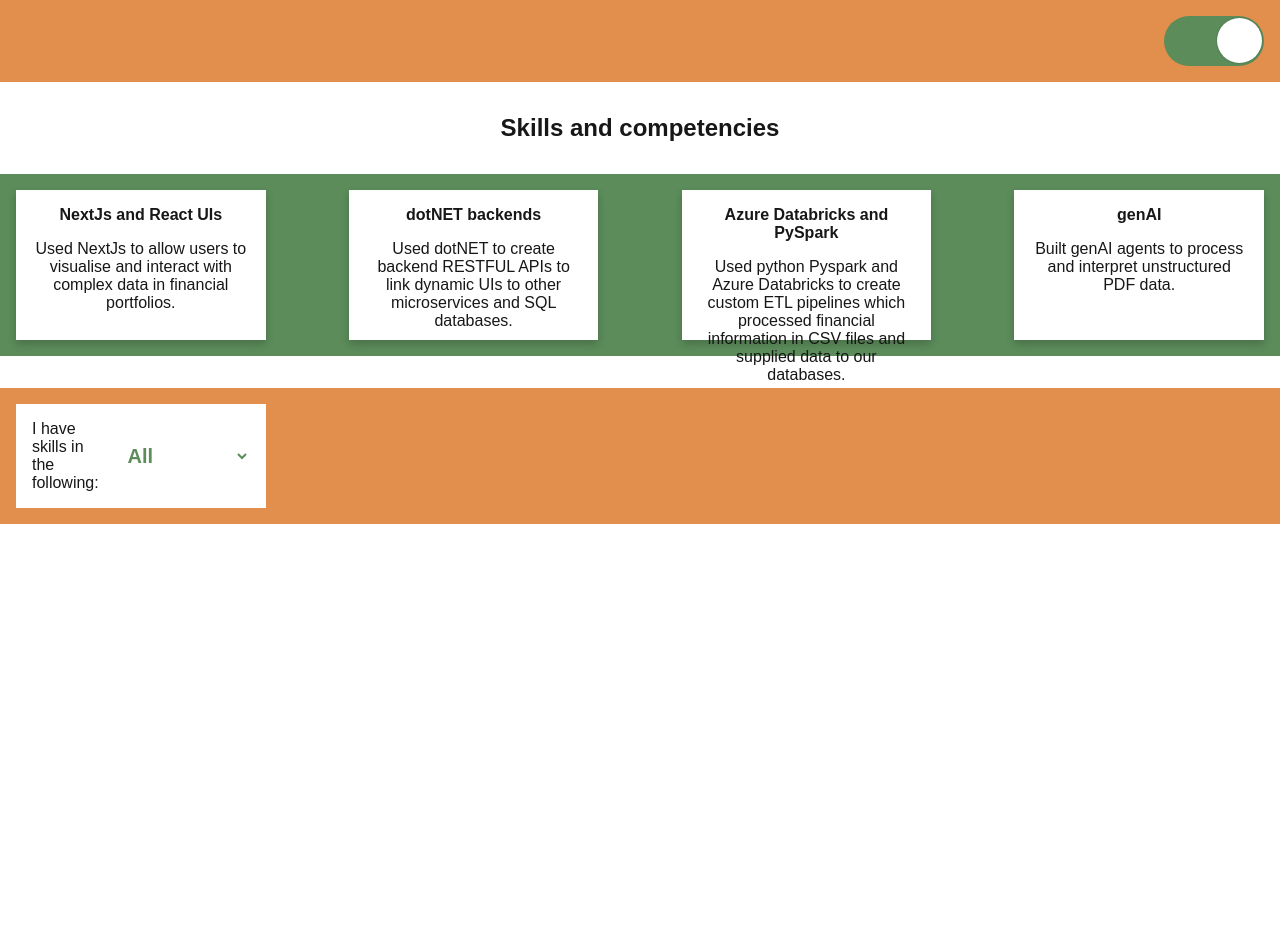
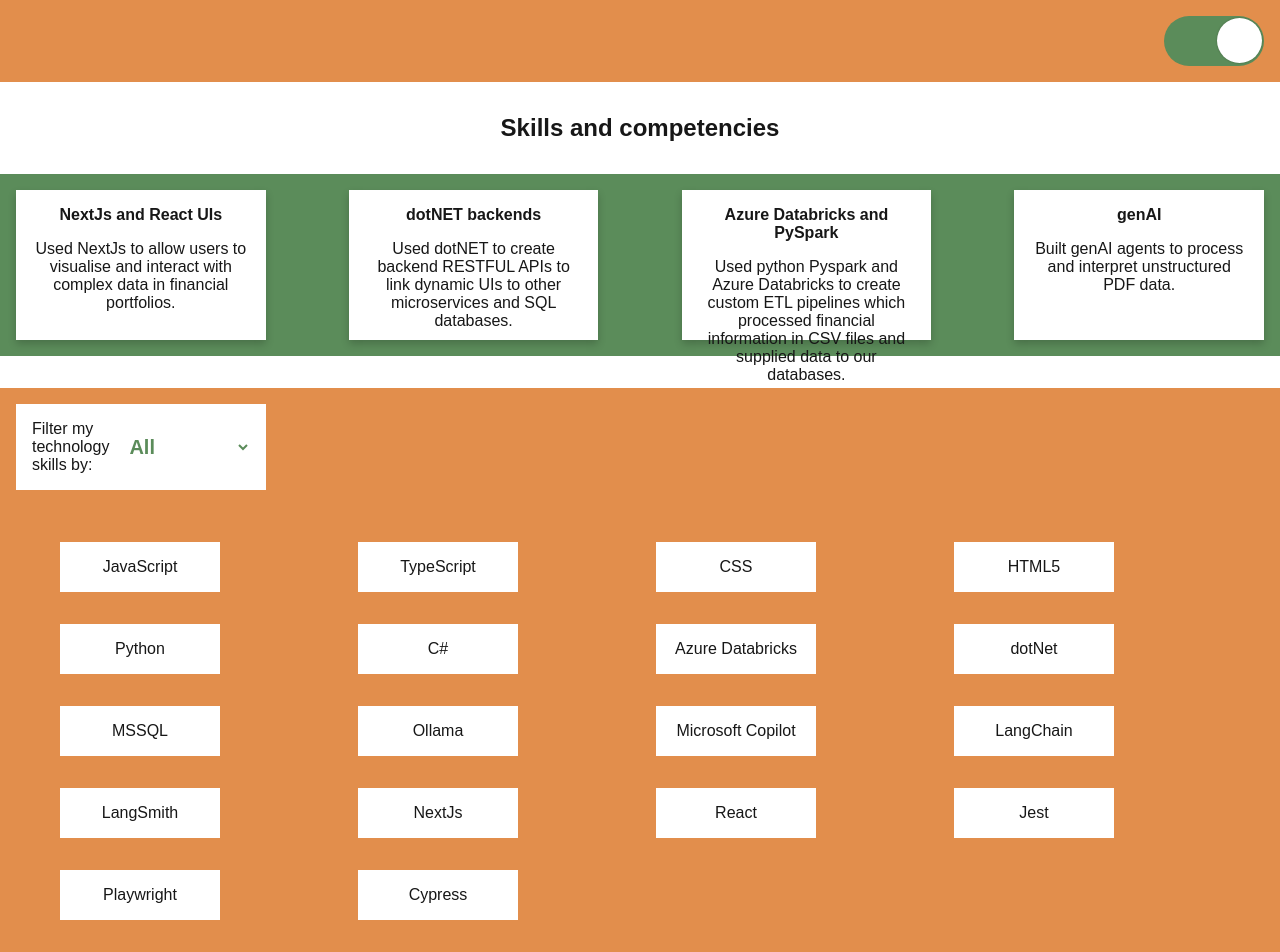
Before and after one commit to joeglDev/Personal-dev-website, a Next.js app: page / in a window 1280 px wide. Shown: the top 952 px of the page. Before the commit the page ends 800 px from the top, so only its background shows below. Built offline with nearby package versions, Linux system fonts and the light colour scheme.

Commit message:
basic tech stack

```diff
--- a/src/app/globals.css
+++ b/src/app/globals.css
@@ -6,7 +6,7 @@
 }
 
 body[data-theme="dark"] {
-  --background: #0a0a0a;
+  --background: #282828;
   --foreground: #ededed;
   --primary: #5a347b;
   --secondary: #556dc8;
--- a/src/main-view/competencies/libs/tech-stack/TechStack.module.css
+++ b/src/main-view/competencies/libs/tech-stack/TechStack.module.css
@@ -20,15 +20,41 @@
   box-shadow: 0 16px 32px 0 rgba(0, 0, 0, 0.2);
 }
 
+.gridContainer {
+    max-width: 1200px;
+    margin: 32px auto;
+    padding: 20px;
+    display: grid;
+    gap: 32px;
+    grid-template-columns: repeat(4, 1fr);
+}
+
+.gridItem {
+    background-color: var(--background);
+    padding: 16px;
+    text-align: center;
+    max-width: 160px;
+    max-height: 120px;
+}
+
+/* On mouse-over, add a deeper shadow */
+.gridItem:hover {
+    box-shadow: 0 16px 32px 0 rgba(0, 0, 0, 0.2);
+}
+
 /* media queries for smaller screens */
 @media (max-width: 768px) {
   .horizontalFlexBox {
     max-width: 100%;
   }
+
+    .gridContainer {
+        grid-template-columns: repeat(2, 1fr);
+    }
 }
 
 @media (max-width: 1080px) {
   .horizontalFlexBox {
-    max-width: 45%;
+    max-width: 100%;
   }
 }
--- a/src/main-view/competencies/libs/tech-stack/TechStack.tsx
+++ b/src/main-view/competencies/libs/tech-stack/TechStack.tsx
@@ -4,6 +4,7 @@
 import { Dropdown } from "@/components";
 import { Dispatch, SetStateAction, useState } from "react";
 import { TechnologyType } from "./technology-type";
+import {techItems} from './tech-items';
 
 export const TechStack = () => {
   const [filterBy, setFilterBy] = useState(TechnologyType.All);
@@ -15,14 +16,24 @@
   return (
     <div className={styles.container}>
       <div className={styles.horizontalFlexBox}>
-        <p className={styles.text}>I have skills in the following: </p>
+        <p className={styles.text}>Filter my technology skills by: </p>
         <Dropdown
           name="select to filter technologies by"
           defaultValue={filterBy}
           setValue={setFilterBy as Dispatch<SetStateAction<string>>}
           options={Object.values(TechnologyType)}
         />
+
+
       </div>
+
+        <div className={styles.gridContainer}>
+            {
+                techItems
+                    .filter(({type}) => type === filterBy || filterBy === TechnologyType.All)
+                    .map(({name}, index) => <article className={styles.gridItem} key={index}>{name}</article>)
+            }
+        </div>
     </div>
   );
 };
--- /dev/null
+++ b/src/main-view/competencies/libs/tech-stack/tech-items.ts
@@ -0,0 +1,74 @@
+export const techItems = [
+    {
+        type: "Languages",
+        name: "JavaScript"
+    },
+    {
+        type: "Languages",
+        name: "TypeScript"
+    },
+    {
+        type: "Languages",
+        name: "CSS"
+    },
+    {
+        type: "Languages",
+        name: "HTML5"
+    },
+    {
+        type: "Languages",
+        name: "Python"
+    },
+    {
+        type: "Languages",
+        name: "C#"
+    },
+    {
+        type: "Back end",
+        name: "Azure Databricks"
+    },
+    {
+        type: "Back end",
+        name: "dotNet"
+    },
+    {
+        type: "Back end",
+        name: "MSSQL"
+    },
+    {
+        type: "GenAI",
+        name: "Ollama"
+    },
+    {
+        type: "GenAI",
+        name: "Microsoft Copilot"
+    },
+    {
+        type: "GenAI",
+        name: "LangChain"
+    },
+    {
+        type: "GenAI",
+        name: "LangSmith"
+    },
+    {
+        type: "Front end",
+        name: "NextJs"
+    },
+    {
+        type: "Front end",
+        name: "React"
+    },
+    {
+        type: "Front end",
+        name: "Jest"
+    },
+    {
+        type: "Front end",
+        name: "Playwright"
+    },
+    {
+        type: "Front end",
+        name: "Cypress"
+    }
+]
```
